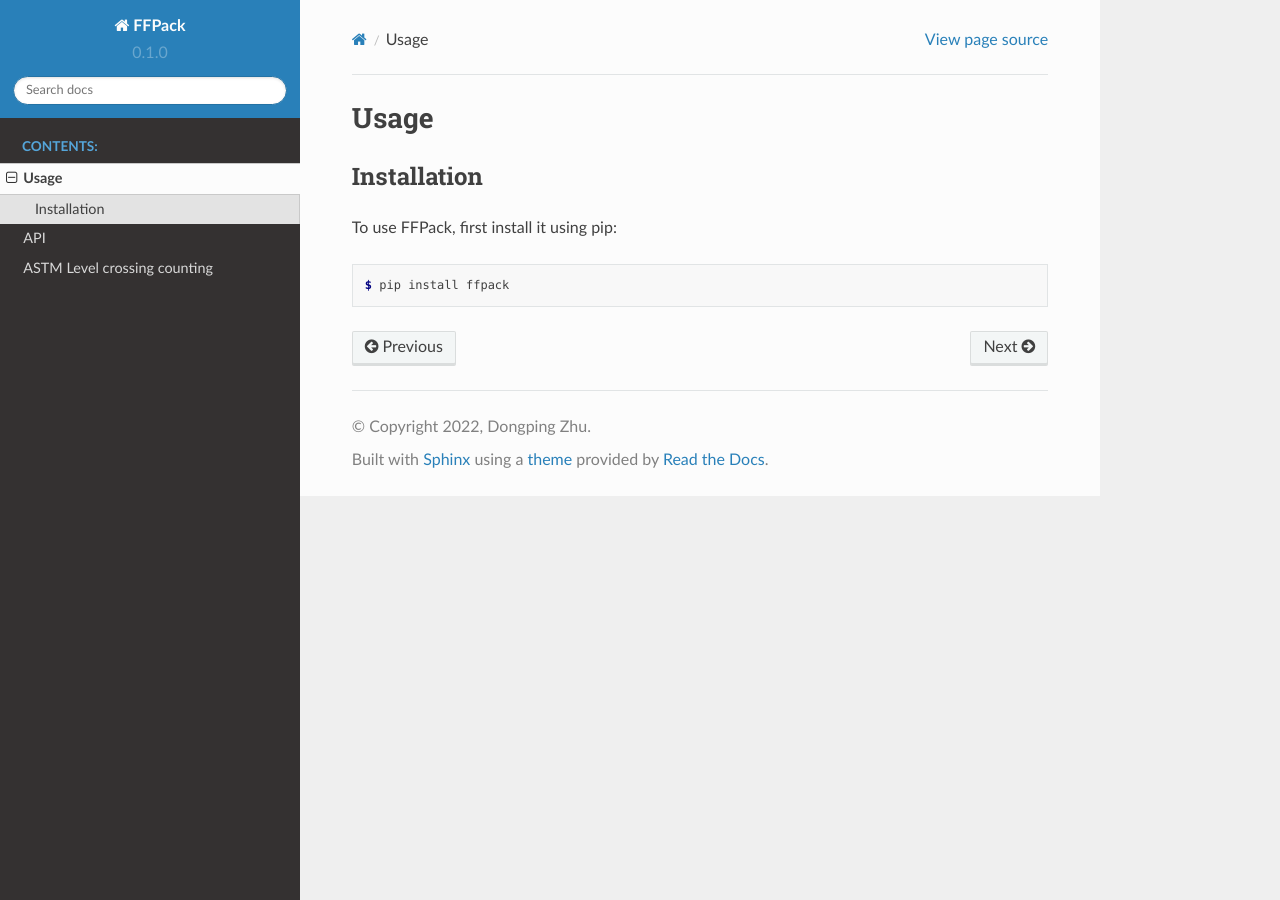
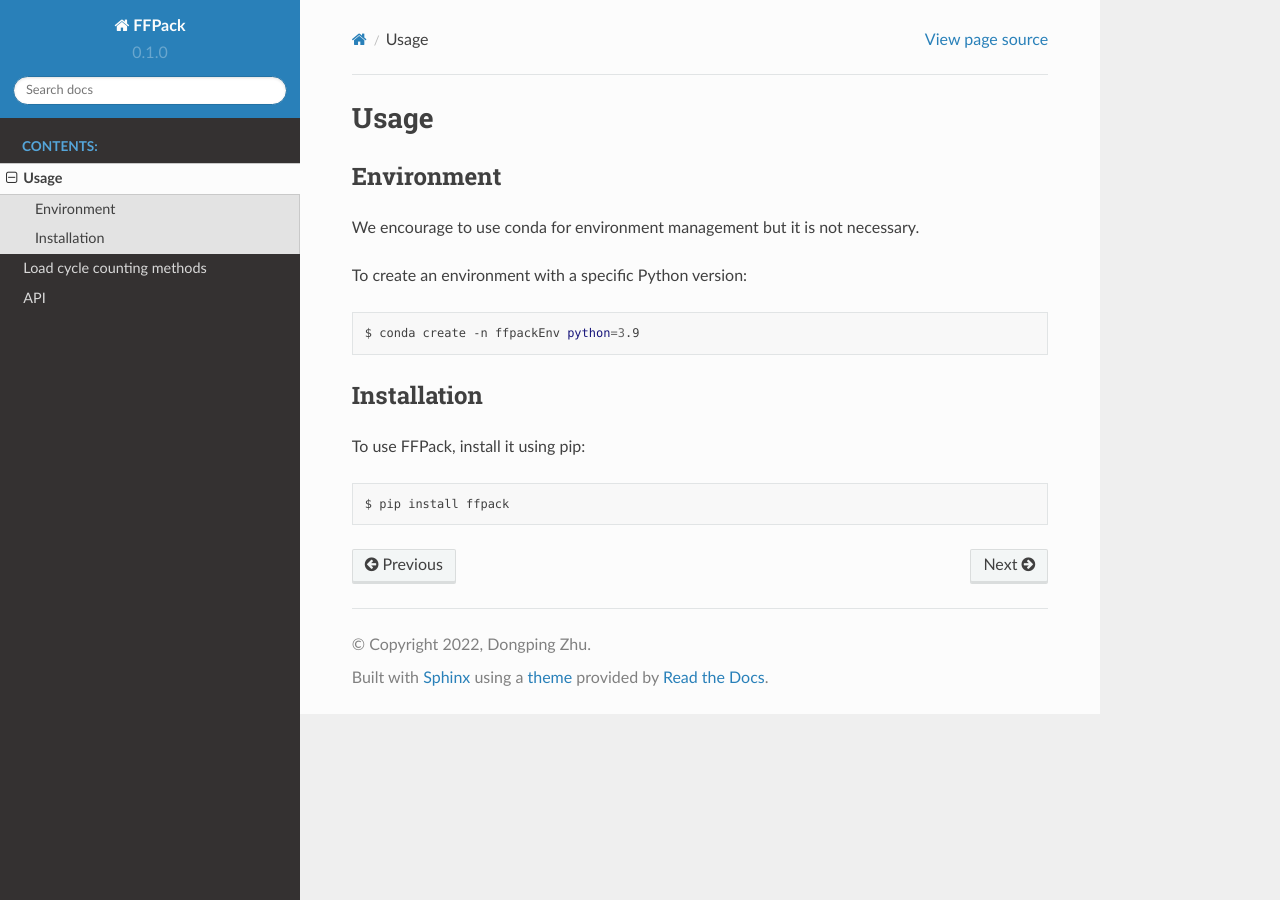
Before and after one commit to dpzhuX/ffpack, a Sphinx documentation site: the page built from docs/source/usage.rst, in a window 1280 px wide. Built offline with Sphinx 7.4.7 and the Read the Docs theme 2.0.0, drawn with Linux system fonts in a browser that asks for light colours.

Commit message:
Update the notebook

```diff
--- a/docs/source/index.rst
+++ b/docs/source/index.rst
@@ -18,5 +18,5 @@
    :caption: Contents:
 
    usage
+   cycle counting methods
    api
-   cycle counting methods/ASTM Level crossing counting
--- a/docs/source/usage.rst
+++ b/docs/source/usage.rst
@@ -3,11 +3,22 @@
 
 .. _installation:
 
+Environment
+------------
+
+We encourage to use conda for environment management but it is not necessary.
+
+To create an environment with a specific Python version:
+
+.. code-block:: bash
+
+   $ conda create -n ffpackEnv python=3.9
+
 Installation
 ------------
 
-To use FFPack, first install it using pip:
+To use FFPack, install it using pip:
 
-.. code-block:: console
+.. code-block:: bash
 
    $ pip install ffpack
```
Also changed, not shown: docs/source/cycle counting methods.ipynb (added), docs/source/cycle counting methods/ASTM Level crossing counting.ipynb (deleted).
